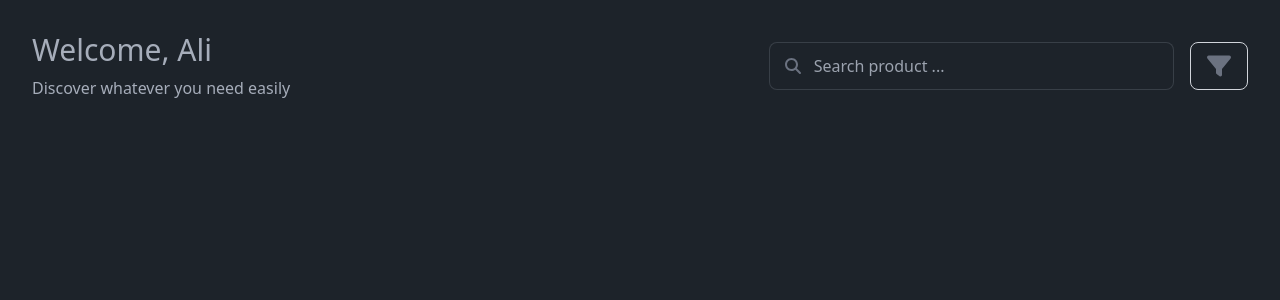
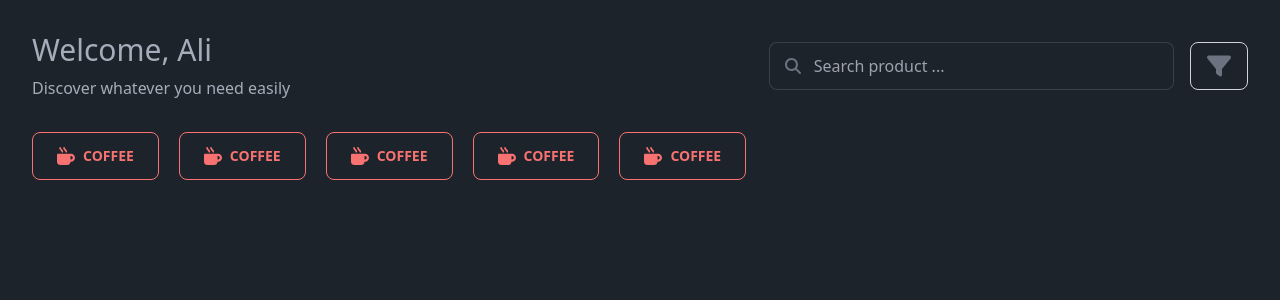
Before and after one commit to AliMohammadiKia/strapi_project, a React (Vite) app in the folder client/: page / in a window 1280 px wide. Shown: the top 300 px of the page. Built offline with nearby package versions, Linux system fonts and the light colour scheme.

Commit message:
update category item

```diff
--- a/client/src/components/CategoryItem/CategoryItem.jsx
+++ b/client/src/components/CategoryItem/CategoryItem.jsx
@@ -2,10 +2,10 @@ import { FontAwesomeIcon } from "@fortawesome/react-fontawesome";
 
 const CategoryItem = ({ text, icon }) => {
   return (
-    <section className="bg-white shadow-md text-black hover:bg-orange-500 hover:text-white hover:cursor-pointer transition-all py-2 px-6 w-fit rounded-md flex items-center justify-center gap-2">
+    <button className="btn btn-outline btn-error gap-2 px-6 hover:shadow-sm hover:shadow-error">
       <FontAwesomeIcon icon={icon} className="text-lg" />
       {text ? text : "Category"}
-    </section>
+    </button>
   );
 };
 
--- /dev/null
+++ b/client/src/pages/Home/CategoryItems.jsx
@@ -0,0 +1,22 @@
+import CategoryItem from "../../components/CategoryItem/CategoryItem";
+import { faMugHot } from "@fortawesome/free-solid-svg-icons";
+
+const CategoryItems = () => {
+  const categories = [
+    { text: "Coffee", icon: faMugHot },
+    { text: "Coffee", icon: faMugHot },
+    { text: "Coffee", icon: faMugHot },
+    { text: "Coffee", icon: faMugHot },
+    { text: "Coffee", icon: faMugHot },
+  ];
+
+  return (
+    <div className="mt-8 flex gap-5">
+      {categories.map((category, index) => (
+        <CategoryItem key={index} text={category.text} icon={category.icon} />
+      ))}
+    </div>
+  );
+};
+
+export default CategoryItems;
--- a/client/src/pages/Home/Home.jsx
+++ b/client/src/pages/Home/Home.jsx
@@ -1,9 +1,11 @@
 import Header from "../../components/Header/Header";
+import CategoryItems from "./CategoryItems";
 
 const Home = () => {
   return (
     <div className="py-8 px-8">
       <Header />
+      <CategoryItems />
     </div>
   );
 };
```
